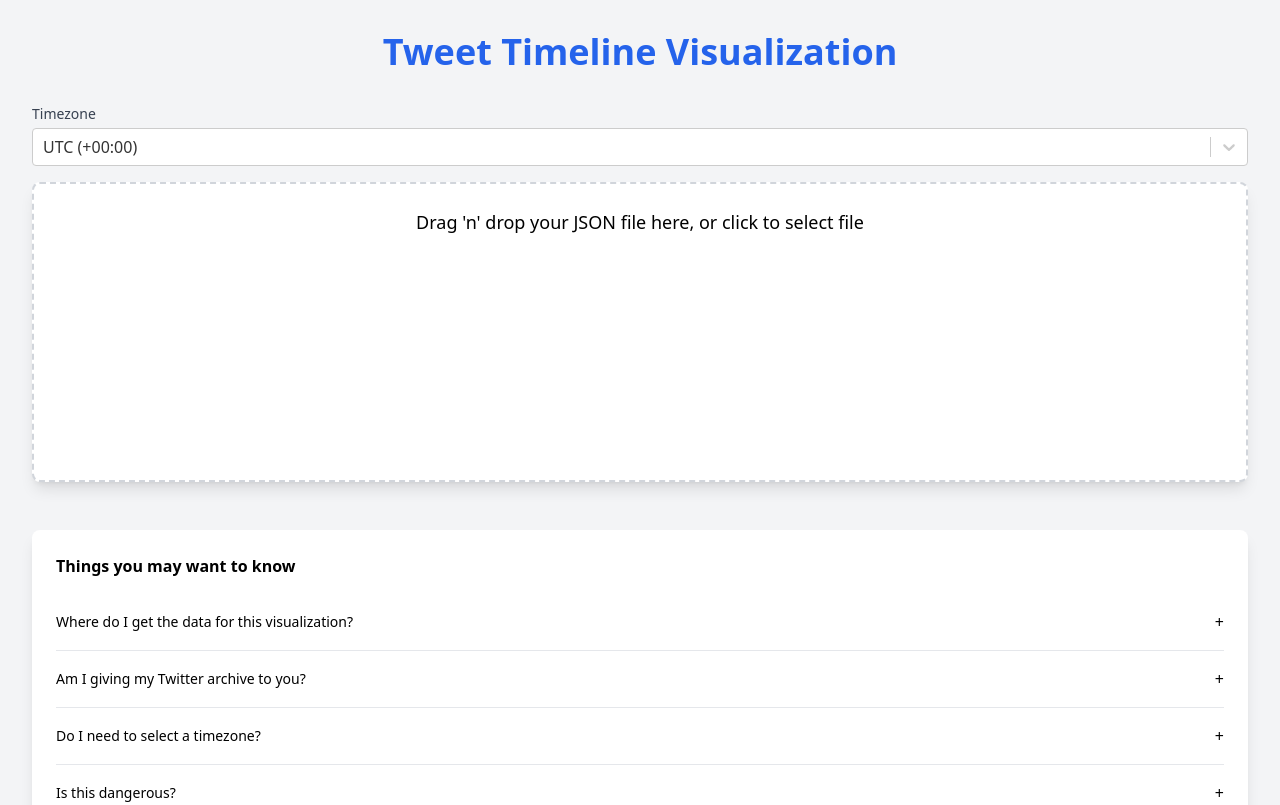
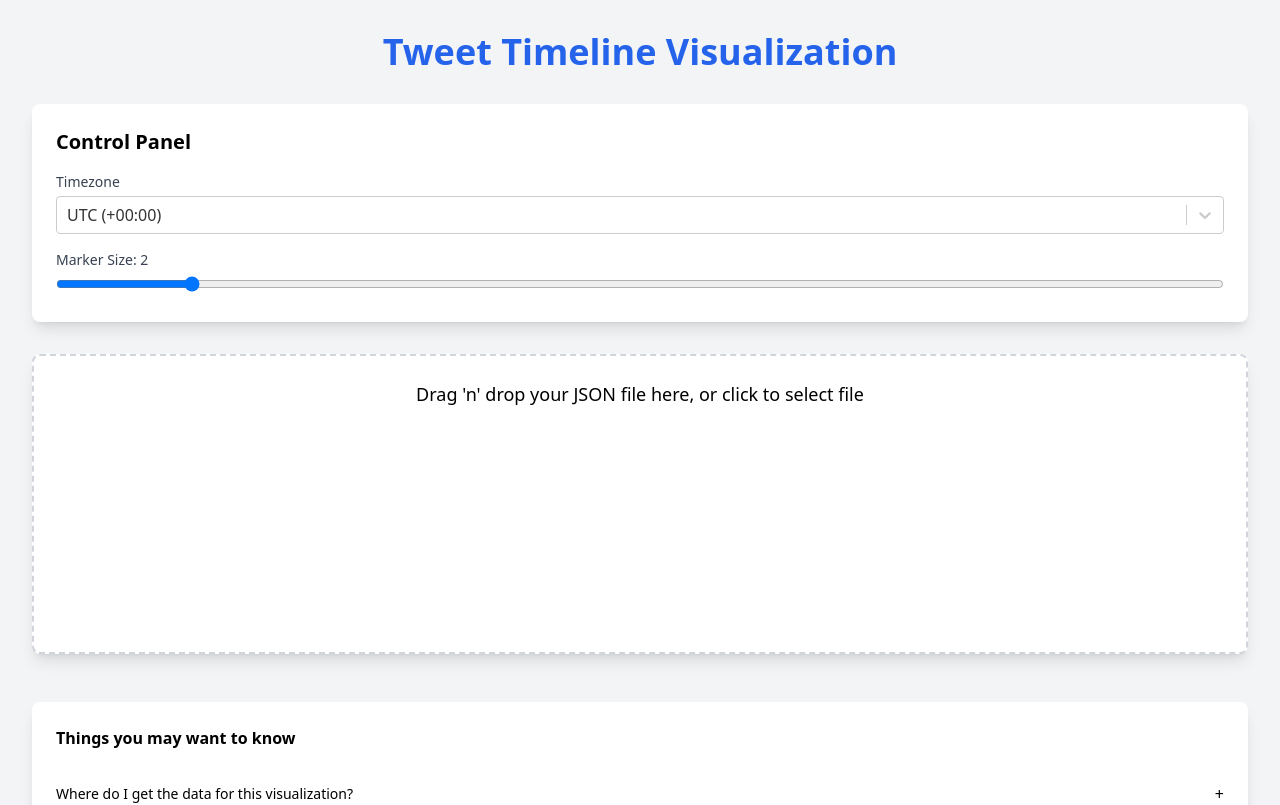
Before and after one commit to fferegrino/tweet-visualizer, a React (Create React App) app: page / in a window 1280 px wide. Shown: the top 805 px of the page. Built offline with nearby package versions, Linux system fonts and the light colour scheme.

Commit message:
Add more personalisation

```diff
--- a/src/App.js
+++ b/src/App.js
@@ -3,6 +3,7 @@
 import Plotly from 'plotly.js-dist-min';
 import moment from 'moment-timezone';
 import TimezoneSelector from './TimezoneSelector';
+import ControlPanel from './ControlPanel';
 import FAQ from './FAQ';
 
 function App() {
@@ -12,6 +13,7 @@
   const [plotData, setPlotData] = useState(null);
   const [rawData, setRawData] = useState(null);
   const [timezone, setTimezone] = useState('UTC');
+  const [markerSize, setMarkerSize] = useState(2);
   const plotRef = useRef(null);
 
   const onDrop = useCallback((acceptedFiles) => {
@@ -56,7 +58,7 @@
       mode: 'markers',
       type: 'scatter',
       marker: {
-        size: 2,
+        size: 1,
         color: '#ff0000'
       },
       hoverinfo: 'text+x+y'
@@ -68,12 +70,13 @@
       const minutesToHighlight = [0, 6 * 60, 12 * 60, 18 * 60, 24 * 60 - 1];
       const textToHighlight = ['00:00', '06:00', '12:00', '18:00', '23:59'];
       const layout = {
-        title: {
-          text: `Tweet Timeline (${timezone})`,
-          font: {
-            size: 20,
-          },
-          y: 0.85
+
+  margin: {
+    l:100,
+    r: 100,
+    b: 50,
+    t: 30,
+          pad: 4
         },
         xaxis: {
           tickfont: {
@@ -104,11 +107,24 @@
     }
   };
 
+  const handleMarkerSizeChange = (newSize) => {
+    setMarkerSize(newSize);
+    if (rawData) {
+      const processedData = processData(rawData, timezone);
+      setPlotData({...processedData, marker: {...processedData.marker, size: newSize}});
+    }
+  };
+
   return (
     <div className="App bg-gray-100 min-h-screen p-8">
       <h1 className="text-4xl font-bold text-center text-blue-600 mb-8">Tweet Timeline Visualization</h1>
 
-      <TimezoneSelector value={timezone} onChange={handleTimezoneChange} />
+      <ControlPanel
+        timezone={timezone}
+        onTimezoneChange={handleTimezoneChange}
+        markerSize={markerSize}
+        onMarkerSizeChange={handleMarkerSizeChange}
+      />
 
       {!hasPlot && (
         <div {...getRootProps()} className="bg-white h-[300px] shadow-lg rounded-lg p-6 mb-8 cursor-pointer border-2 border-dashed border-gray-300 hover:border-blue-500 transition duration-300">
@@ -136,7 +152,7 @@
 
       {hasPlot && (
         <div className="bg-white shadow-lg rounded-lg p-6">
-          <div ref={plotRef} className="w-full h-[600px]"></div>
+          <div ref={plotRef} className="w-full h-[500px]"></div>
         </div>
       )}
 
--- /dev/null
+++ b/src/ControlPanel.js
@@ -0,0 +1,30 @@
+import React from 'react';
+import TimezoneSelector from './TimezoneSelector';
+
+const ControlPanel = ({ timezone, onTimezoneChange, markerSize, onMarkerSizeChange }) => {
+  return (
+    <div className="bg-white shadow-lg rounded-lg p-6 mb-8">
+      <h2 className="text-xl font-bold mb-4">Control Panel</h2>
+      <div className="space-y-4">
+        <TimezoneSelector value={timezone} onChange={onTimezoneChange} />
+
+        <div>
+          <label htmlFor="markerSize" className="block text-sm font-medium text-gray-700 mb-1">
+            Marker Size: {markerSize}
+          </label>
+          <input
+            type="range"
+            id="markerSize"
+            min="1"
+            max="10"
+            value={markerSize}
+            onChange={(e) => onMarkerSizeChange(Number(e.target.value))}
+            className="w-full"
+          />
+        </div>
+      </div>
+    </div>
+  );
+};
+
+export default ControlPanel;
```
